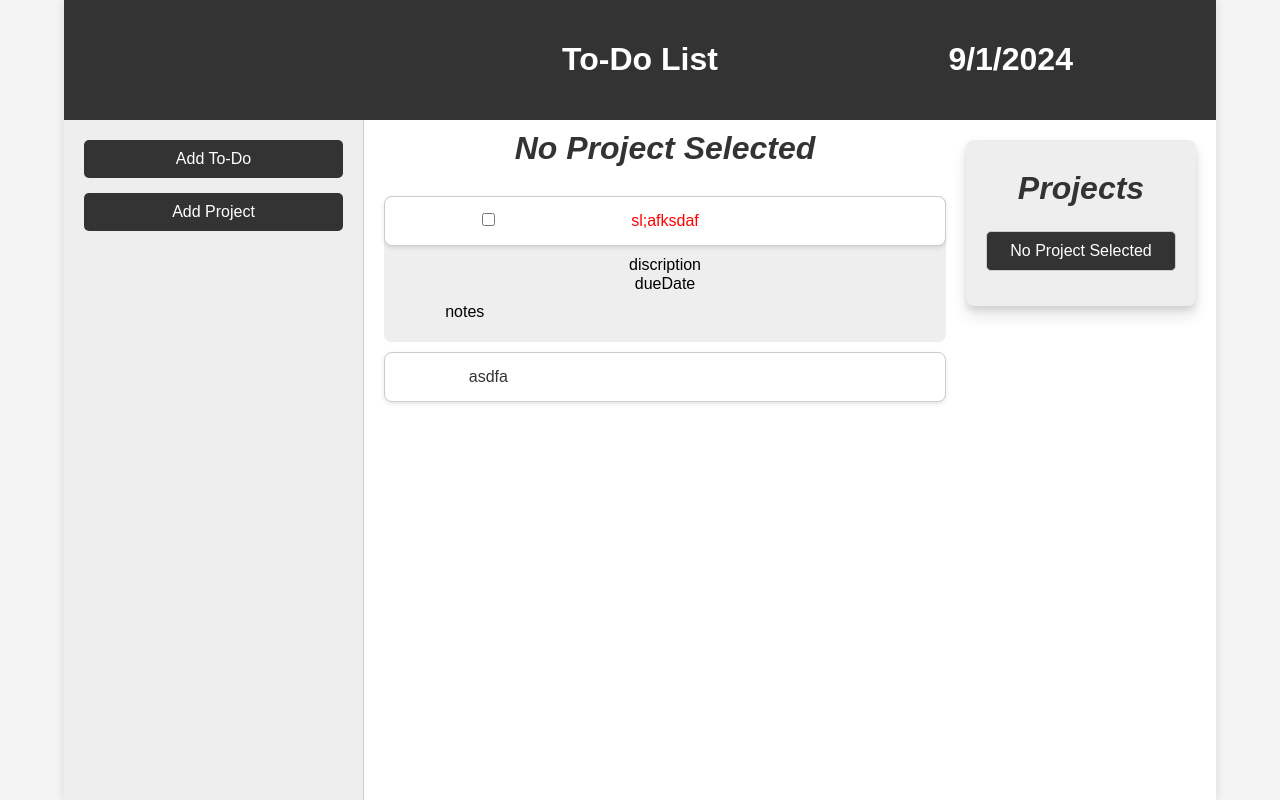
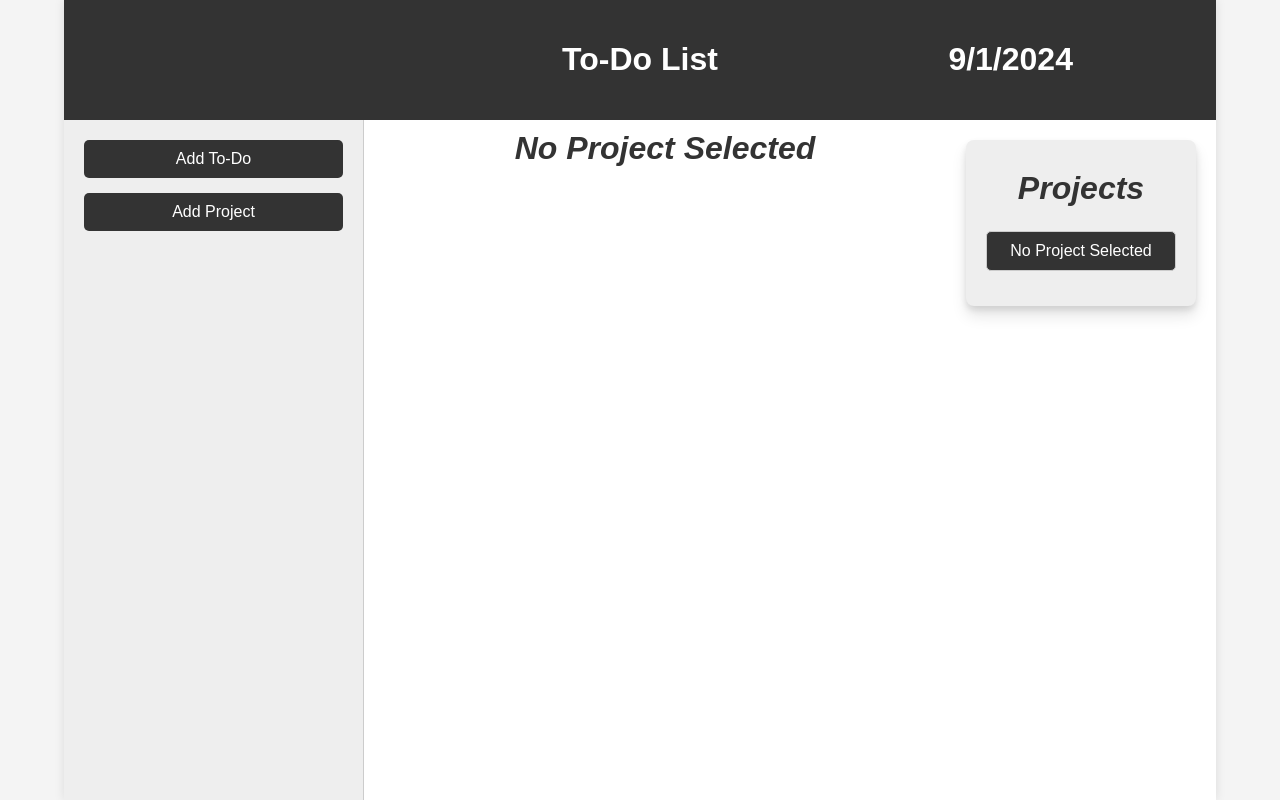
Before and after one commit to wnkinc/odin-Todo_List, a plain HTML site: page index.html in a window 1280 px wide. Drawn offline with Linux system fonts and the light colour scheme.

Commit message:
Clean template html

```diff
--- a/index.html
+++ b/index.html
@@ -1 +1 @@
-<!doctype html><html lang="en"><head><meta charset="UTF-8"><meta name="viewport" content="width=device-width,initial-scale=1"><title>Document</title><script defer="defer" src="main.bundle.js"></script></head><body><div class="container"><header class="header"><h1></h1><h1>To-Do List</h1><h1 class="currentDate"></h1></header><aside class="sidebar" id="sidebar"></aside><main class="outer"><div class="projectTitleSelected">No Project Selected</div><main class="main"><div class="itemContainer"><button class="todoItem priorityMark"><div><input type="checkbox" class="complete"></div><div class="titleOfItem">sl;afksdaf</div><div></div></button><div class="toggleTodo"><div class="discription">discription</div><div class="dueDate">dueDate</div><div class="notes">notes</div></div></div><button class="todoItem">asdfa</button></main></main><aside class="projectMain"><div class="projectContainer"><div class="projectTitle">Projects</div><div class="projectButtons"></div></div></aside></div></body></html>
+<!doctype html><html lang="en"><head><meta charset="UTF-8"><meta name="viewport" content="width=device-width,initial-scale=1"><title>Document</title><script defer="defer" src="main.bundle.js"></script></head><body><div class="container"><header class="header"><h1></h1><h1>To-Do List</h1><h1 class="currentDate"></h1></header><aside class="sidebar" id="sidebar"></aside><main class="outer"><div class="projectTitleSelected">No Project Selected</div><main class="main"></main></main><aside class="projectMain"><div class="projectContainer"><div class="projectTitle">Projects</div><div class="projectButtons"></div></div></aside></div></body></html>
```
